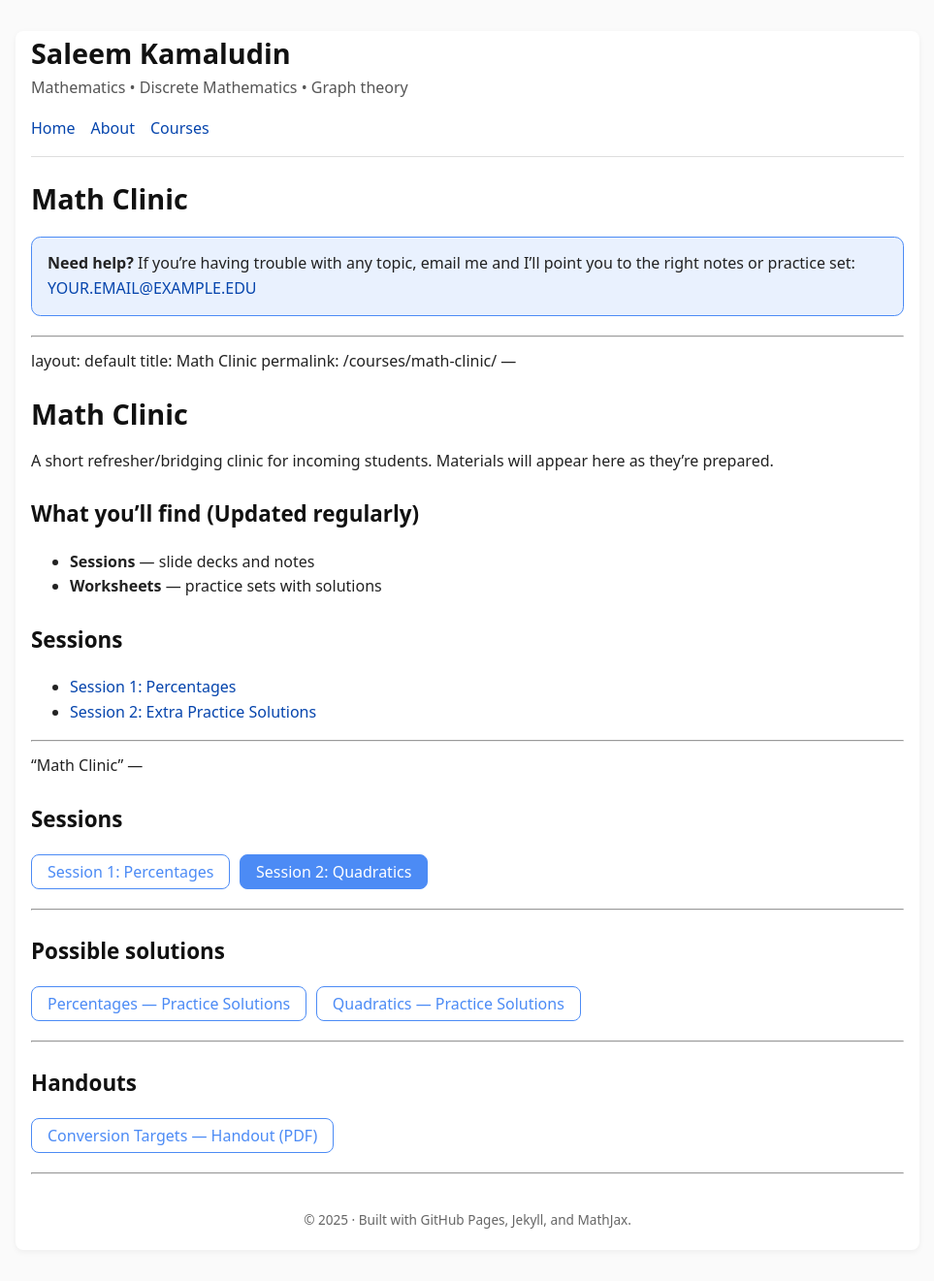
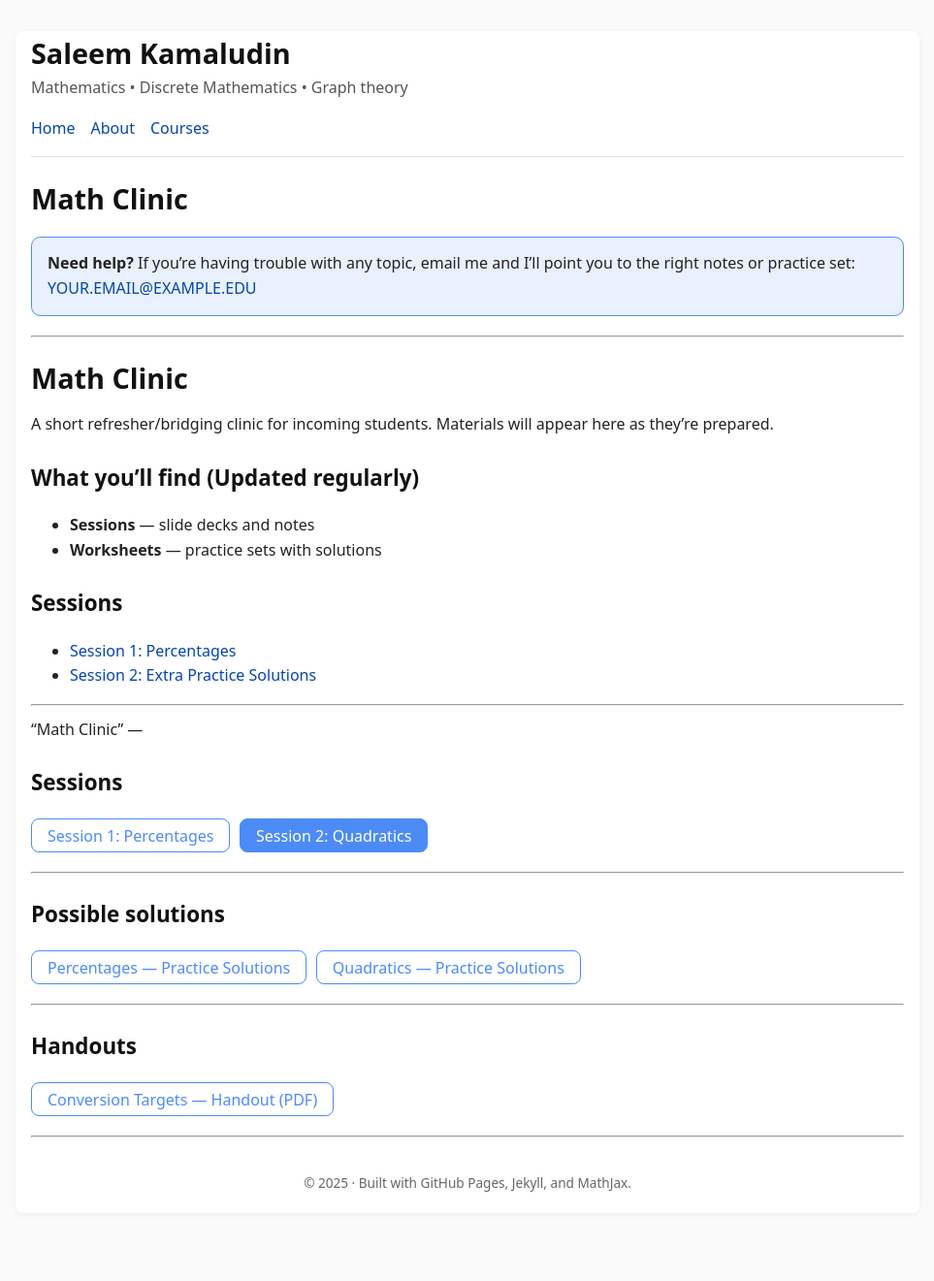
Before and after one commit to SaleemKamaludin/SaleemKamaludin.github.io, a Jekyll site: the page built from courses/math-clinic/index.md, in a window 1280 px wide. Shown: the whole page at 97% size, without its empty margins (158-1121 px from the left). Built offline with Jekyll 4.4.1, drawn with Linux system fonts in a browser that asks for light colours; after the commit the page ends 1283 px from its top, so only the background shows below that.

Commit message:
Update index.md

```diff
--- a/courses/math-clinic/index.md
+++ b/courses/math-clinic/index.md
@@ -24,12 +24,6 @@ title: "Math Clinic"
   </a>
 </div>
 
-
-
----
-layout: default
-title: Math Clinic
-permalink: /courses/math-clinic/
 ---
 
 # Math Clinic
```
